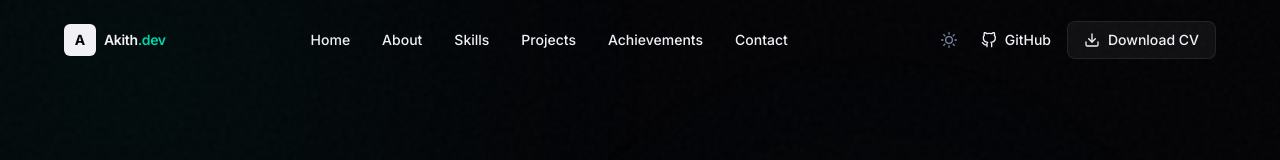
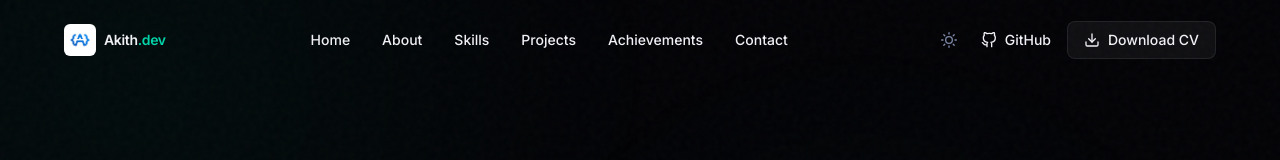
Before and after one commit to akith22/personal_portfolio, a React (Vite) app: page / in a window 1280 px wide. Shown: the top 160 px of the page. Built offline with nearby package versions, Linux system fonts and the light colour scheme.

Commit message:
Small Update

```diff
--- a/index.html
+++ b/index.html
@@ -3,7 +3,7 @@
 
 <head>
   <meta charset="UTF-8" />
-  <link rel="icon" type="image/png" href="/A.png" />
+  <link rel="icon" type="image/jpg" href="/A.jpg" />
   <meta name="viewport" content="width=device-width, initial-scale=1.0" />
   <meta name="description"
     content="Akith Imsara De Silva – Computer Science Undergraduate | Backend & Full-Stack Developer. Portfolio showcasing distributed systems, backend engineering, and full-stack projects." />
--- a/src/components/Navbar.tsx
+++ b/src/components/Navbar.tsx
@@ -37,8 +37,8 @@ export default function Navbar() {
                 <div className="container-base h-16 sm:h-20 flex items-center justify-between">
                     {/* Logo */}
                     <a href="#home" className="flex items-center gap-2 group">
-                        <div className="w-8 h-8 rounded-md bg-text-main text-bg flex items-center justify-center font-bold text-sm transition-transform group-hover:scale-105">
-                            A
+                        <div className="w-8 h-8 rounded-md bg-text-main text-bg flex items-center justify-center font-bold text-sm transition-transform group-hover:scale-105 overflow-hidden">
+                            <img src="/A.jpg" alt="Logo" className="w-full h-full object-cover" />
                         </div>
                         <span className="font-semibold text-text-main text-sm tracking-tight hidden sm:block">
                             Akith<span className="text-primary">.dev</span>
```
Also changed, not shown: public/A.jpg (added), 1 other file (tests, documents, lock files or other folders).
